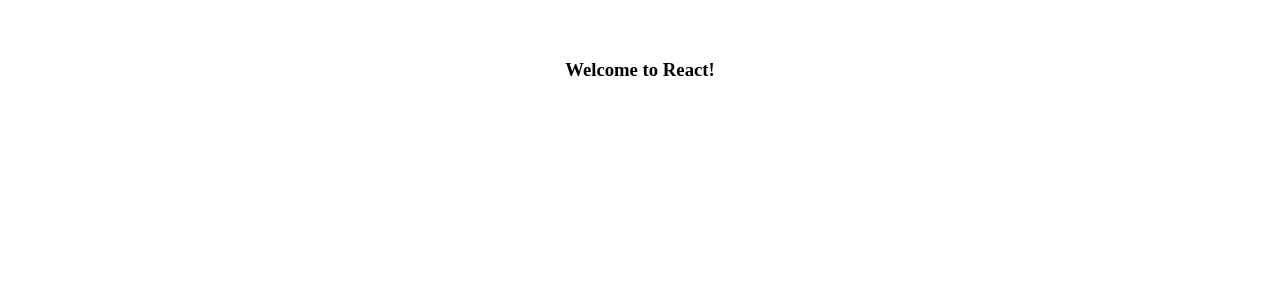
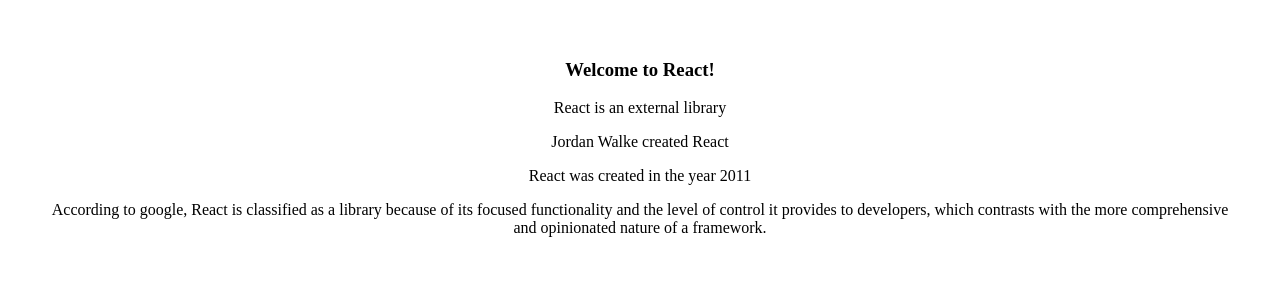
Before and after one commit to OgbodoChinonso/myreact-session1-assignment-, a React (Vite) app: page / in a window 1280 px wide. Shown: the top 300 px of the page. Built offline with nearby package versions, Linux system fonts and the light colour scheme.

Commit message:
Exercise 2 cmpleted

```diff
--- a/src/App.tsx
+++ b/src/App.tsx
@@ -1,12 +1,14 @@
 //import { useState } from 'react'
 import './App.css'
-import WelcomeMessage from './components/WelcomeMessage'
+import WelcomeMessage from './components/WelcomeMessage';
+import AboutReact from './components/AboutReact'
 
 function App() {
 
   return (
     <>
     <WelcomeMessage />
+    <AboutReact />
     </>
   )
 }
--- /dev/null
+++ b/src/components/AboutReact.tsx
@@ -0,0 +1,12 @@
+function AboutReact(){
+  return (
+    <>
+    <p>React is an external library</p>
+    <p>Jordan Walke created React</p>
+    <p>React was created in the year 2011</p>
+    <p>According to google, React is classified as a library because of its focused functionality and the level of control it provides to developers, which contrasts with the more comprehensive and opinionated nature of a framework.</p>
+    </>
+  )
+};
+
+export default AboutReact
```
